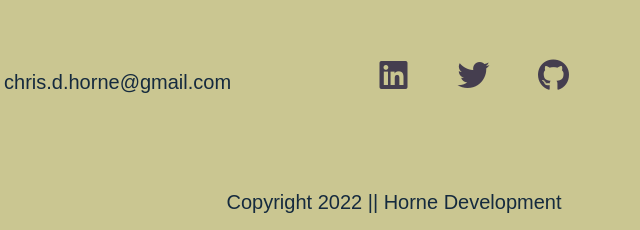
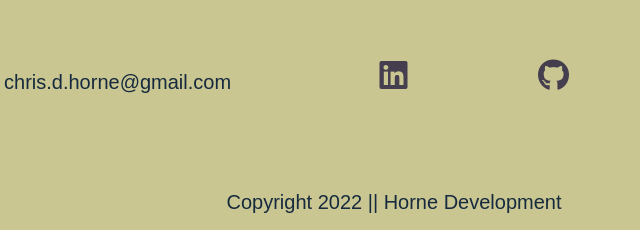
Before and after one commit to Chris-Horne/Portfolio, a website built with Parcel: page index.html in a window 1280 px wide. Shown: the part 3671-3901 px from the top of the page, 246-886 px from the left. Built offline with nearby package versions, Linux system fonts and the light colour scheme; a web font is replaced by a local one.

Commit message:
Removed twitter link

```diff
--- a/index.html
+++ b/index.html
@@ -205,7 +205,6 @@
         <ul class="social-icons">
           <li><a href="https://www.linkedin.com/in/chris-d-horne/" target="_blank"><i
                 class="fa-brands fa-linkedin"></i></a></li>
-          <li><a href="https://twitter.com/chriscj1982" target="_blank"><i class="fa-brands fa-twitter"></i></a></li>
           <li><a href="https://github.com/Chris-Horne" target="_blank"><i class="fa-brands fa-github"></i></a></li>
         </ul>
       </div>
```
